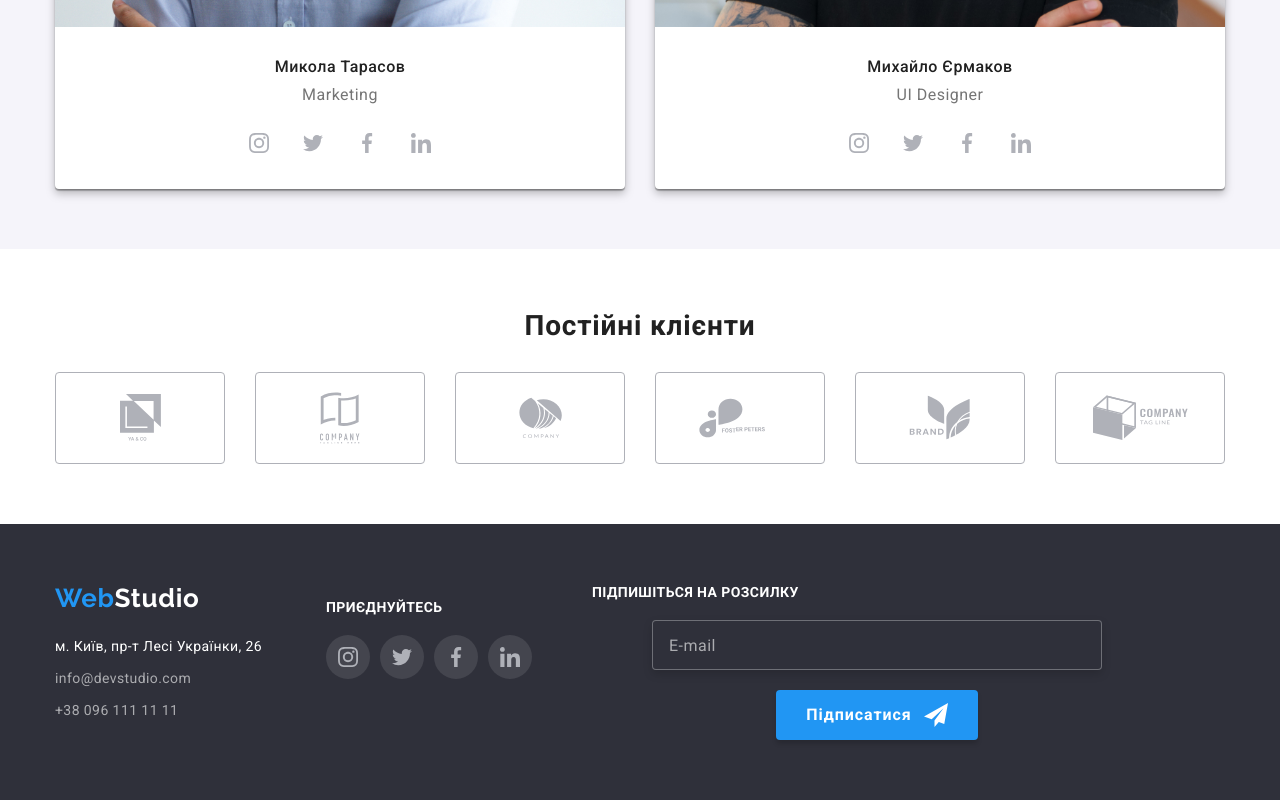
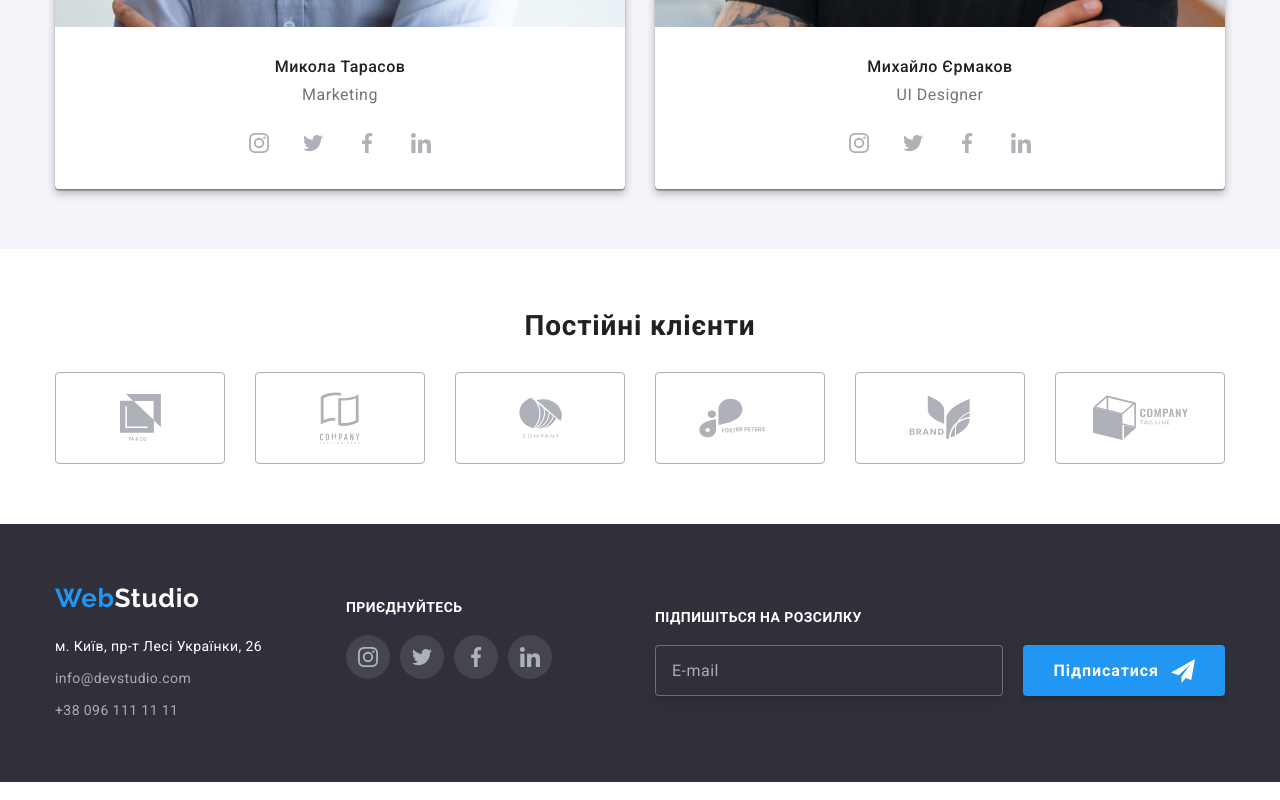
Before and after one commit to yuro4kaw/WebStudio-Project, a plain HTML site: page index.html in a window 1280 px wide. Shown: the part 3382-4182 px from the top of the page. Drawn offline with Linux system fonts and the light colour scheme.

Commit message:
footer desktop adaptation

```diff
--- a/index.html
+++ b/index.html
@@ -378,6 +378,7 @@
 
             <div class="newsletter">
                 <div class="newsletter__heading">Підпишіться на розсилку</div>
+                <div class="newsletter__input-container">
                     <input class="newsletter__input" type="email" name="mailing" placeholder="E-mail">
                     <button class="newsletter__button">
                         Підписатися
@@ -387,6 +388,7 @@
                     </button>
                 </div>
             </div>
+        </div>
     </footer>
 
     <script src="./js/menu.js"></script>
--- a/scss/Components/Studio/_footer.scss
+++ b/scss/Components/Studio/_footer.scss
@@ -6,18 +6,20 @@
         padding-bottom: 60px;
         display: flex;
         flex-direction: column;
-        gap: 60px;
-        text-align: left;
+        align-items: center;
+        gap: 93px;
+        justify-content: space-between;
 
         @media screen and (min-width: $desktop) {
             flex-direction: row;
+            text-align: left;
         }
     }
 }
 
 .main-box{
     display: flex;
-    gap: 60px;
+    gap: 70px;
     flex-direction: column;
 
     @media screen and (min-width: $tablet) {
@@ -26,8 +28,8 @@
         justify-content: center;
     }
 
-    @media screen and (min-width: $tablet) {
-        gap: 40px;
+    @media screen and (min-width: $desktop) {
+        gap: 60px;
     }
 }
 
@@ -128,16 +130,15 @@
     display: flex;
     flex-direction: column;
     gap: 20px;
-
+    width: 100%;
 
     @media screen and (min-width: $tablet) {
         margin: auto 0;
         width: 570px;
     }
 
+    &__heading{
 
-    &__heading{
-        text-align: left;
         font-family: 'Roboto';
         font-weight: 700;
         font-size: 14px;
@@ -165,6 +166,7 @@
         border-radius: 4px;
 
         padding: 15px 16px 15px 16px;
+        width: 100%;
     }
 
     &__input::placeholder {
```
Also changed, not shown: css/main.css, css/main.min.css, 2 other files. Lines whose indentation alone changed are shown as unchanged.
